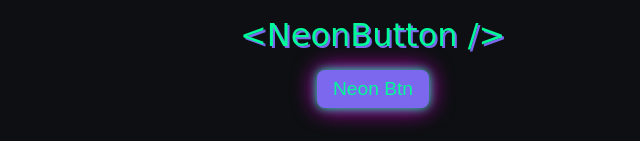
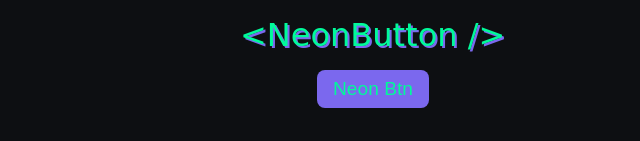
Before and after one commit to gitInLoserWereGoingShopping/component-library, a React (Create React App) app: page / in a window 1280 px wide. Shown: the part 1966-2107 px from the top of the page, without its empty margins (267-907 px from the left). Built offline with nearby package versions, Linux system fonts and the light colour scheme; no server answers; the HTML template or start-up script is replaced by a standard one.

Commit message:
move box shadow to :hover

```diff
--- a/src/components/NeonButton.css
+++ b/src/components/NeonButton.css
@@ -6,10 +6,10 @@
   padding: 0.5rem 1rem;
   font-size: 1.2rem;
   cursor: pointer;
-  box-shadow: 0 0 10px mediumspringgreen, 0 0 23px #ff00ff;
   transition: transform 0.1s ease-in-out;
 }
 
 .neonBtnBaseStyle:hover {
   transform: translate3d(1px, -2px, 0px);
+  box-shadow: 0 0 8px 3px mediumspringgreen, 0 0 23px 1px #ff00ff;
 }
```
